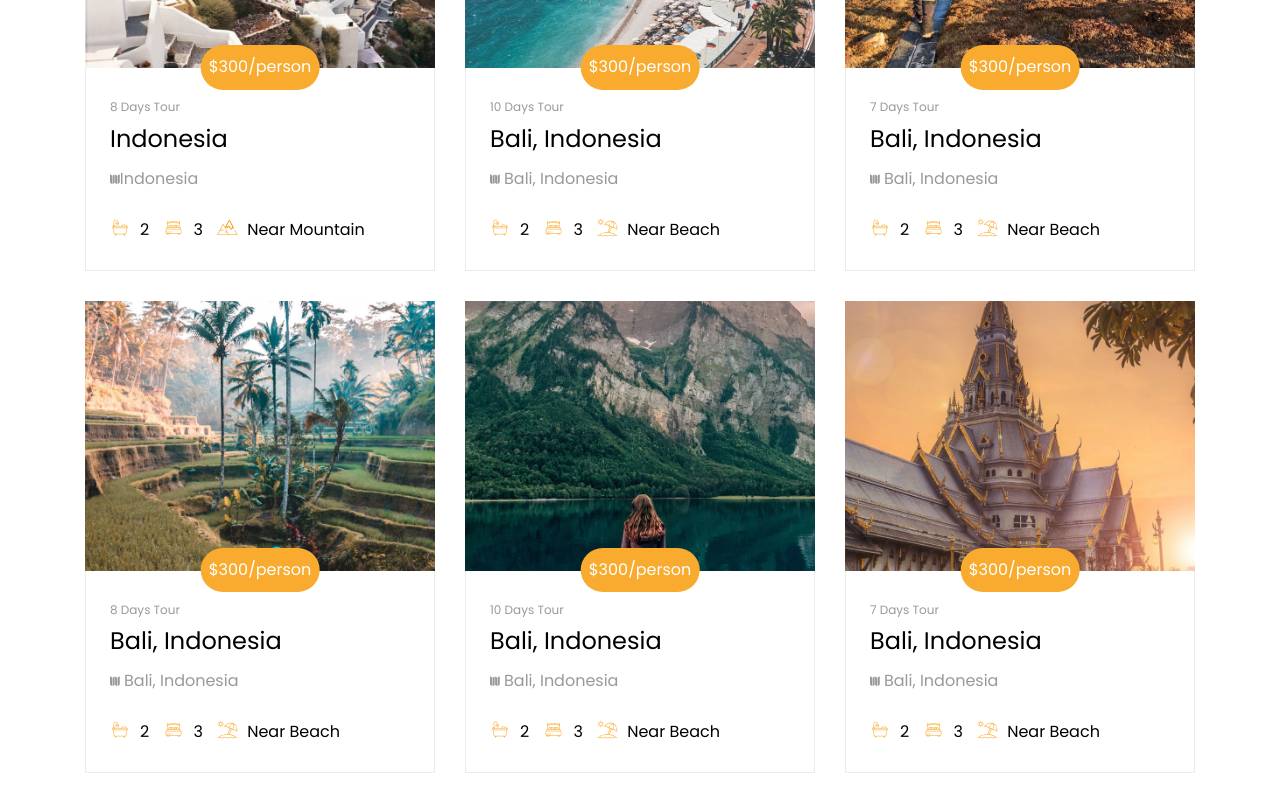
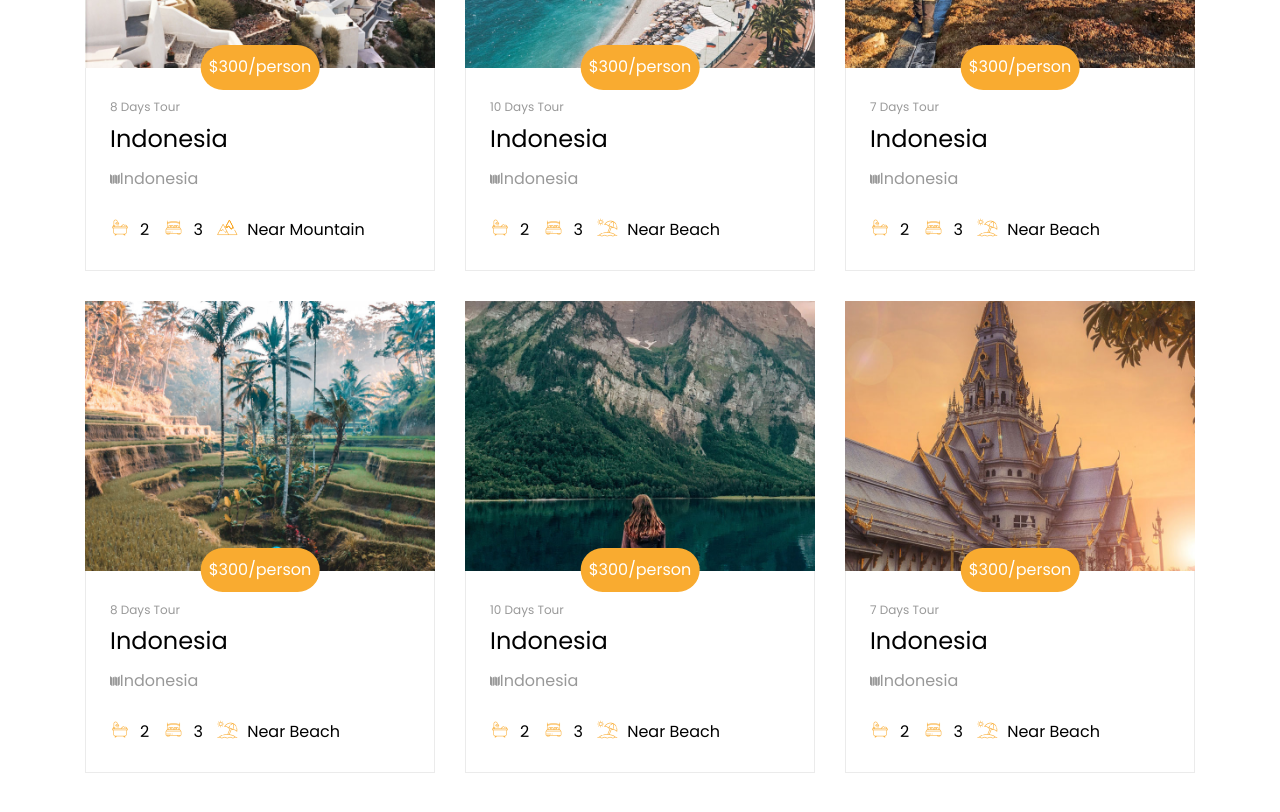
Before and after one commit to bear-bea-tourism/JulesIdealTravel, a plain HTML site: page index.html in a window 1280 px wide. Shown: the part 2940-3752 px from the top of the page. Drawn offline with Linux system fonts and the light colour scheme; some packages are replaced by stand-ins of ours; no server answers; files whose address does not match are found by name.

Commit message:
Update index.html

```diff
--- a/index.html
+++ b/index.html
@@ -326,8 +326,8 @@
         			<div class="text p-4">
         				<span class="price">$300/person</span>
         				<span class="days">10 Days Tour</span>
-        				<h3><a href="#">Bali, Indonesia</a></h3>
-        				<p class="location"><span class="ion-ios-map"></span> Bali, Indonesia</p>
+        				<h3><a href="Indonesia.html">Indonesia</a></h3>
+        				<p class="location"><span class="ion-ios-map"></span>Indonesia</p>
         				<ul>
         					<li><span class="flaticon-shower"></span>2</li>
         					<li><span class="flaticon-king-size"></span>3</li>
@@ -342,8 +342,8 @@
         			<div class="text p-4">
         				<span class="price">$300/person</span>
         				<span class="days">7 Days Tour</span>
-        				<h3><a href="#">Bali, Indonesia</a></h3>
-        				<p class="location"><span class="ion-ios-map"></span> Bali, Indonesia</p>
+        				<h3><a href="Indonesia.html">Indonesia</a></h3>
+        				<p class="location"><span class="ion-ios-map"></span>Indonesia</p>
         				<ul>
         					<li><span class="flaticon-shower"></span>2</li>
         					<li><span class="flaticon-king-size"></span>3</li>
@@ -359,8 +359,8 @@
         			<div class="text p-4">
         				<span class="price">$300/person</span>
         				<span class="days">8 Days Tour</span>
-        				<h3><a href="#">Bali, Indonesia</a></h3>
-        				<p class="location"><span class="ion-ios-map"></span> Bali, Indonesia</p>
+        				<h3><a href="Indonesia.html">Indonesia</a></h3>
+        				<p class="location"><span class="ion-ios-map"></span>Indonesia</p>
         				<ul>
         					<li><span class="flaticon-shower"></span>2</li>
         					<li><span class="flaticon-king-size"></span>3</li>
@@ -375,8 +375,8 @@
         			<div class="text p-4">
         				<span class="price">$300/person</span>
         				<span class="days">10 Days Tour</span>
-        				<h3><a href="#">Bali, Indonesia</a></h3>
-        				<p class="location"><span class="ion-ios-map"></span> Bali, Indonesia</p>
+        				<h3><a href="Indonesia.html">Indonesia</a></h3>
+        				<p class="location"><span class="ion-ios-map"></span>Indonesia</p>
         				<ul>
         					<li><span class="flaticon-shower"></span>2</li>
         					<li><span class="flaticon-king-size"></span>3</li>
@@ -391,8 +391,8 @@
         			<div class="text p-4">
         				<span class="price">$300/person</span>
         				<span class="days">7 Days Tour</span>
-        				<h3><a href="#">Bali, Indonesia</a></h3>
-        				<p class="location"><span class="ion-ios-map"></span> Bali, Indonesia</p>
+        				<h3><a href="Indonesia.html">Indonesia</a></h3>
+        				<p class="location"><span class="ion-ios-map"></span>Indonesia</p>
         				<ul>
         					<li><span class="flaticon-shower"></span>2</li>
         					<li><span class="flaticon-king-size"></span>3</li>
```
